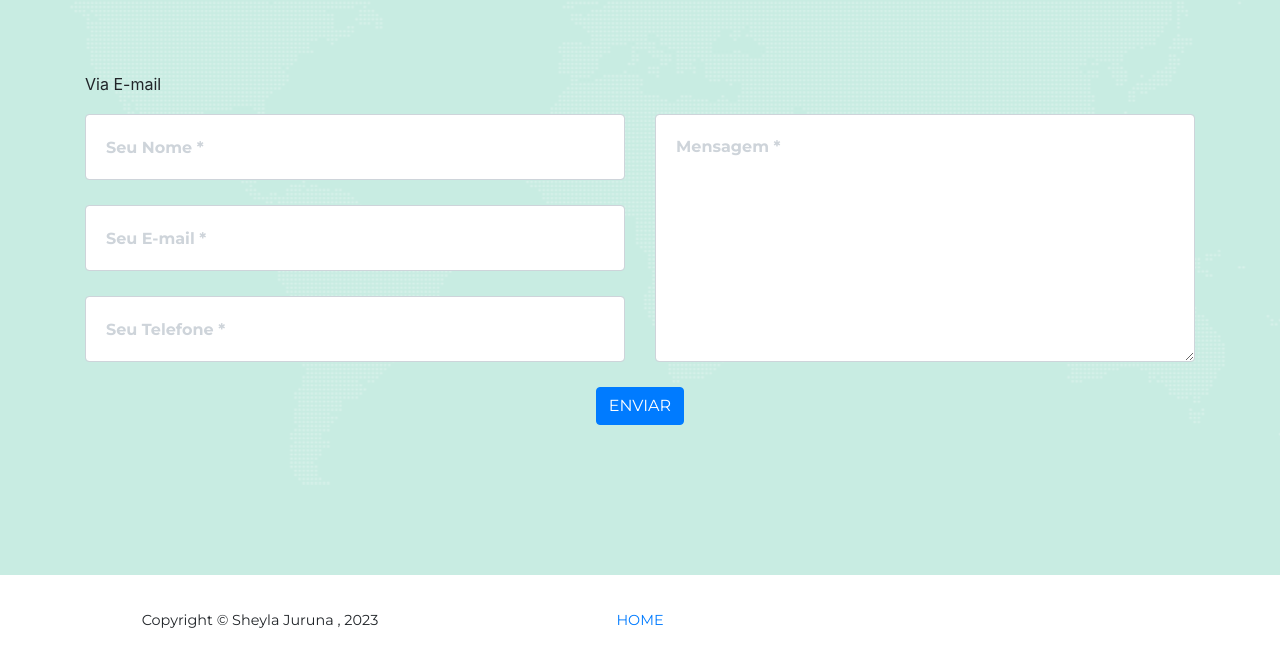
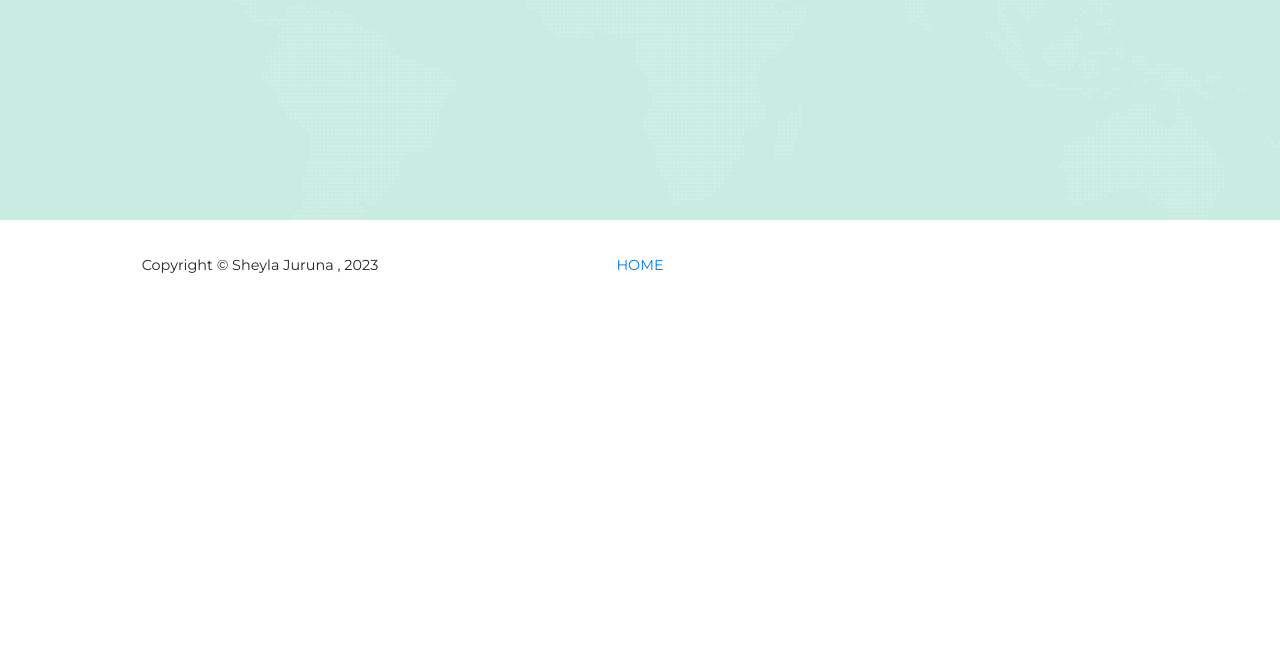
Before and after one commit to MainiMilitao/exercicios, a website with bundled scripts: page index.html in a window 1280 px wide. Shown: the part 5405-6070 px from the top of the page. After the commit the page ends 5715 px from the top, so only its background shows below. Built offline with nearby package versions, Linux system fonts and the light colour scheme; a web font is replaced by a local one.

Commit message:
Update index.html - Retirando formulário de contato da pagina inicial

```diff
--- a/index.html
+++ b/index.html
@@ -381,7 +381,7 @@
             <h3 class="section-subheading text-muted"></h3>
           </div>
         </div>
-        <p>Via E-mail</p>
+<!--         <p>Via E-mail</p>
         <div class="row">
           <div class="col-lg-12">
             <form id="contactForm" name="sentMessage" novalidate="novalidate">
@@ -414,7 +414,7 @@
               </div>
             </form>
           </div>
-        </div>
+        </div> -->
       </div>
     </section>
 
```
